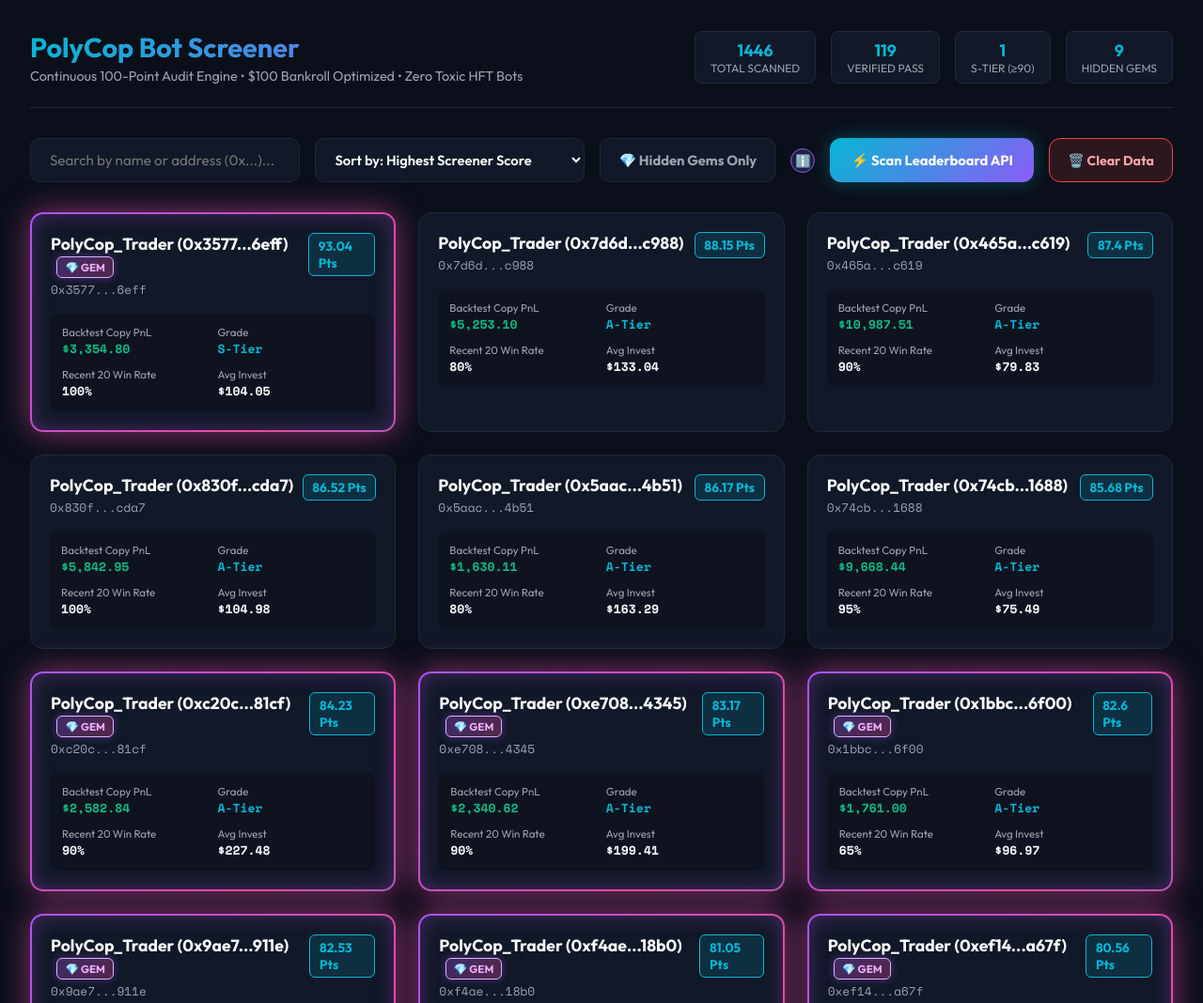
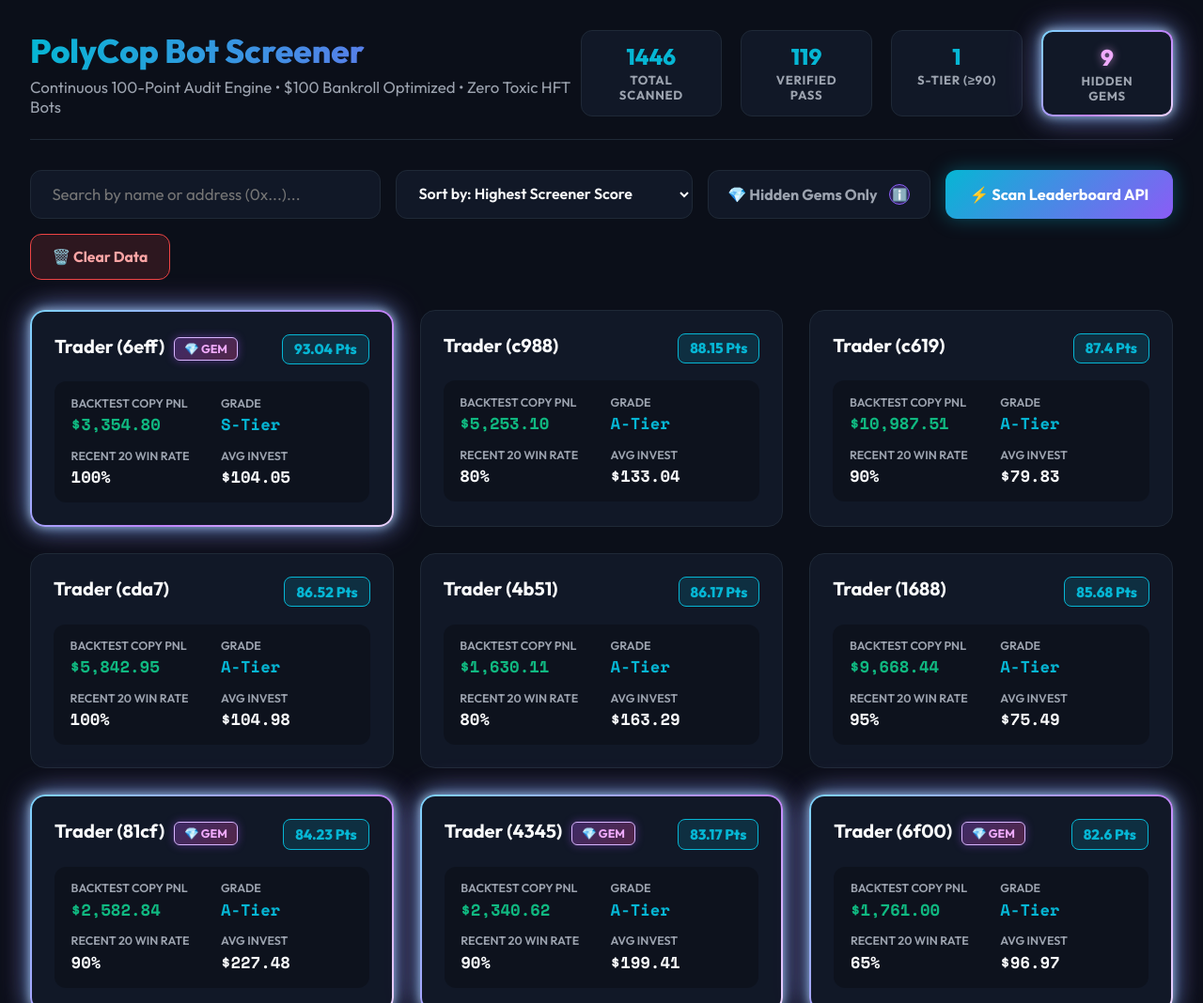
Before and after one commit to AI-Degen-69/polycop-bot-screener, a website: page app/web/index.html in a window 1280 px wide. Shown: the top 1068 px of the page at 94% size. Drawn offline with nearby package versions, Linux system fonts and the light colour scheme.

Commit message:
feat(ui): update layout width, diamond gem animations, and info bubble embedding

```diff
--- a/app/web/css/styles.css
+++ b/app/web/css/styles.css
@@ -24,7 +24,7 @@ body {
     min-height: 100vh;
 }
 
-.container { max-width: 1400px; margin: 0 auto; }
+.container { max-width: 1750px; width: 95vw; margin: 0 auto; }
 
 header {
     display: flex; justify-content: space-between; align-items: center;
@@ -32,37 +32,38 @@ header {
 }
 
 .header-title h1 {
-    font-size: 1.8rem; font-weight: 700;
+    font-size: 2.2rem; font-weight: 800;
     background: linear-gradient(to right, var(--accent-cyan), var(--accent-purple));
     -webkit-background-clip: text; -webkit-text-fill-color: transparent;
 }
 
-.header-title p { color: var(--text-muted); font-size: 0.9rem; margin-top: 0.25rem; }
+.header-title p { color: var(--text-muted); font-size: 1.05rem; margin-top: 0.35rem; }
 
-.header-stats { display: flex; gap: 1rem; }
+.header-stats { display: flex; gap: 1.25rem; }
 
 .stat-pill {
     background: var(--bg-card); border: 1px solid var(--border-color);
-    padding: 0.5rem 1rem; border-radius: 8px; text-align: center;
+    padding: 0.75rem 1.4rem; border-radius: 12px; text-align: center;
+    min-width: 140px; transition: all 0.3s ease;
 }
 
-.stat-pill .val { font-size: 1.1rem; font-weight: 700; color: var(--accent-cyan); }
-.stat-pill .lbl { font-size: 0.75rem; color: var(--text-muted); text-transform: uppercase; }
+.stat-pill .val { font-size: 1.5rem; font-weight: 800; color: var(--accent-cyan); }
+.stat-pill .lbl { font-size: 0.82rem; color: var(--text-muted); text-transform: uppercase; font-weight: 700; letter-spacing: 0.05em; margin-top: 0.15rem; }
 
-.search-bar { display: flex; gap: 1rem; margin-bottom: 2rem; }
+.search-bar { display: flex; gap: 1rem; margin-bottom: 2rem; flex-wrap: wrap; }
 
 .search-input {
-    flex: 1; background: var(--bg-card); border: 1px solid var(--border-color);
-    color: var(--text-main); padding: 0.75rem 1.25rem; border-radius: 10px;
-    font-family: 'Outfit', sans-serif; font-size: 0.95rem; outline: none; transition: all 0.25s ease;
+    flex: 1; min-width: 280px; background: var(--bg-card); border: 1px solid var(--border-color);
+    color: var(--text-main); padding: 0.85rem 1.4rem; border-radius: 12px;
+    font-family: 'Outfit', sans-serif; font-size: 1.05rem; outline: none; transition: all 0.25s ease;
 }
 
 .search-input:focus { border-color: var(--accent-cyan); box-shadow: 0 0 15px rgba(6, 182, 212, 0.2); }
 
 .sort-select {
     background: var(--bg-card); border: 1px solid var(--border-color);
-    color: var(--text-main); padding: 0.75rem 1rem; border-radius: 10px;
-    font-family: 'Outfit', sans-serif; font-size: 0.92rem; font-weight: 600; cursor: pointer; outline: none;
+    color: var(--text-main); padding: 0.85rem 1.25rem; border-radius: 12px;
+    font-family: 'Outfit', sans-serif; font-size: 1rem; font-weight: 600; cursor: pointer; outline: none;
     transition: all 0.25s ease;
 }
 
@@ -70,75 +71,81 @@ header {
 
 .btn-toggle-gem {
     background: var(--bg-card); border: 1px solid var(--border-color);
-    color: var(--text-muted); padding: 0.75rem 1.2rem; border-radius: 10px;
-    font-family: 'Outfit', sans-serif; font-size: 0.92rem; font-weight: 700; cursor: pointer;
-    display: inline-flex; align-items: center; gap: 0.4rem; transition: all 0.25s ease;
+    color: var(--text-muted); padding: 0.85rem 1.3rem; border-radius: 12px;
+    font-family: 'Outfit', sans-serif; font-size: 1rem; font-weight: 700; cursor: pointer;
+    display: inline-flex; align-items: center; gap: 0.6rem; transition: all 0.25s ease;
+    position: relative; overflow: visible;
 }
 
-.btn-toggle-gem:hover { border-color: var(--accent-purple); color: #ffffff; }
-
-.btn-toggle-gem.active {
-    background: rgba(139, 92, 246, 0.25); border-color: var(--accent-purple);
-    color: #ffffff; box-shadow: 0 0 20px rgba(139, 92, 246, 0.4);
-}
+.btn-toggle-gem:hover { border-color: #c084fc; color: #ffffff; }
 
 .badge-gem {
     background: linear-gradient(135deg, rgba(168, 85, 247, 0.3), rgba(236, 72, 153, 0.3));
-    border: 1px solid #d8b4fe; color: #f0abfc; font-size: 0.72rem; font-weight: 700;
-    padding: 0.2rem 0.5rem; border-radius: 6px; display: inline-flex; align-items: center;
-    gap: 0.2rem; margin-left: 0.4rem; cursor: help; box-shadow: 0 0 10px rgba(168, 85, 247, 0.4); transition: all 0.25s ease;
+    border: 1px solid #d8b4fe; color: #f0abfc; font-size: 0.78rem; font-weight: 700;
+    padding: 0.25rem 0.6rem; border-radius: 6px; display: inline-flex; align-items: center;
+    gap: 0.25rem; margin-left: 0.4rem; cursor: help; box-shadow: 0 0 10px rgba(168, 85, 247, 0.4); transition: all 0.25s ease;
 }
 
 .badge-gem:hover { transform: scale(1.05); border-color: #f0abfc; box-shadow: 0 0 16px rgba(236, 72, 153, 0.6); }
 
-/* --- SPARKLY GEM CARDS & MODAL ANIMATIONS --- */
-@keyframes gemSparkleBorder {
+/* --- SPARKLING DIAMOND BORDER ANIMATIONS --- */
+@keyframes diamondSparkleBorder {
     0% { background-position: 0% 50%; }
     50% { background-position: 100% 50%; }
     100% { background-position: 0% 50%; }
 }
 
-@keyframes gemSparkleSweep {
-    0% { transform: translateX(-150%) skewX(-25deg); opacity: 0; }
-    50% { opacity: 0.6; }
-    100% { transform: translateX(250%) skewX(-25deg); opacity: 0; }
+@keyframes diamondSoftGlow {
+    0%, 100% {
+        box-shadow: 0 0 12px rgba(56, 189, 248, 0.35), 0 0 20px rgba(232, 121, 249, 0.25);
+    }
+    50% {
+        box-shadow: 0 0 24px rgba(56, 189, 248, 0.6), 0 0 35px rgba(232, 121, 249, 0.45), 0 0 10px rgba(255, 255, 255, 0.7);
+    }
 }
 
-@keyframes gemPulseGlow {
-    0%, 100% { box-shadow: 0 0 20px rgba(168, 85, 247, 0.4), inset 0 0 15px rgba(236, 72, 153, 0.2); }
-    50% { box-shadow: 0 0 35px rgba(236, 72, 153, 0.65), inset 0 0 25px rgba(168, 85, 247, 0.35); }
+/* 1. HIDDEN GEMS WALLET CARD & MODAL (Border Only - Inside Untouched) */
+.wallet-card.card-gem,
+.modal-container.modal-gem {
+    position: relative;
+    border: 2px solid transparent !important;
+    background: linear-gradient(var(--bg-card), var(--bg-card)) padding-box,
+                linear-gradient(135deg, #7dd3fc, #c084fc, #ffffff, #e879f9, #38bdf8, #7dd3fc) border-box !important;
+    background-size: 300% 300% !important;
+    animation: diamondSparkleBorder 5s ease infinite, diamondSoftGlow 3.5s ease-in-out infinite !important;
 }
 
-.wallet-card.card-gem {
-    position: relative; border: 2px solid transparent !important;
+/* 2. HIDDEN GEMS FILTER BUTTON ACTIVE STATE */
+.btn-toggle-gem.active {
+    border: 2px solid transparent !important;
     background: linear-gradient(var(--bg-card), var(--bg-card)) padding-box,
-                linear-gradient(135deg, #a855f7, #ec4899, #3b82f6, #8b5cf6, #a855f7) border-box !important;
+                linear-gradient(135deg, #7dd3fc, #c084fc, #ffffff, #e879f9, #38bdf8, #7dd3fc) border-box !important;
     background-size: 300% 300% !important;
-    animation: gemSparkleBorder 4s ease infinite, gemPulseGlow 3s ease-in-out infinite !important;
-    overflow: hidden;
+    animation: diamondSparkleBorder 5s ease infinite, diamondSoftGlow 3.5s ease-in-out infinite !important;
+    color: #ffffff;
 }
 
-.wallet-card.card-gem::before {
-    content: ""; position: absolute; top: 0; left: 0; width: 45%; height: 100%;
-    background: linear-gradient(90deg, transparent, rgba(255, 255, 255, 0.3), transparent);
-    animation: gemSparkleSweep 5s cubic-bezier(0.4, 0, 0.2, 1) infinite; pointer-events: none; z-index: 2;
+/* 3. HIDDEN GEMS COUNTER STAT PILL */
+.stat-pill-gem {
+    border: 2px solid transparent !important;
+    background: linear-gradient(var(--bg-card), var(--bg-card)) padding-box,
+                linear-gradient(135deg, #7dd3fc, #c084fc, #ffffff, #e879f9, #38bdf8, #7dd3fc) border-box !important;
+    background-size: 300% 300% !important;
+    animation: diamondSparkleBorder 5s ease infinite, diamondSoftGlow 3.5s ease-in-out infinite !important;
 }
 
-.modal-container.modal-gem {
-    border: 2px solid transparent !important;
-    background: linear-gradient(var(--bg-card), var(--bg-card)) padding-box,
-                linear-gradient(135deg, #a855f7, #ec4899, #3b82f6, #8b5cf6, #a855f7) border-box !important;
-    background-size: 300% 300% !important;
-    animation: gemSparkleBorder 4s ease infinite, gemPulseGlow 3s ease-in-out infinite !important;
+.stat-pill-gem .val {
+    color: #f0abfc !important;
+    text-shadow: 0 0 10px rgba(240, 171, 252, 0.6);
 }
 
 .badge-gem-wrapper { position: relative; display: inline-block; }
 
 .gem-tooltip-text {
-    visibility: hidden; width: 290px; background: #1e1b4b; color: #f3e8ff; text-align: left;
-    border-radius: 12px; padding: 0.85rem 1rem; position: absolute; z-index: 100;
-    bottom: 125%; left: 50%; margin-left: -145px; opacity: 0; transform: translateY(8px);
-    transition: opacity 0.25s ease, transform 0.25s ease; font-size: 0.8rem; font-weight: 400; line-height: 1.45;
+    visibility: hidden; width: 300px; background: #1e1b4b; color: #f3e8ff; text-align: left;
+    border-radius: 12px; padding: 0.9rem 1.1rem; position: absolute; z-index: 100;
+    bottom: 125%; left: 50%; margin-left: -150px; opacity: 0; transform: translateY(8px);
+    transition: opacity 0.25s ease, transform 0.25s ease; font-size: 0.85rem; font-weight: 400; line-height: 1.45;
     border: 1px solid #c084fc; box-shadow: 0 14px 40px rgba(0, 0, 0, 0.9), 0 0 20px rgba(168, 85, 247, 0.3);
     pointer-events: none;
 }
@@ -150,26 +157,26 @@ header {
 
 .badge-gem-wrapper:hover .gem-tooltip-text { visibility: visible; opacity: 1; transform: translateY(0); }
 
-.gem-info-bubble-wrapper { position: relative; display: inline-flex; align-items: center; gap: 0.4rem; }
+.gem-info-bubble-wrapper { position: relative; display: inline-flex; align-items: center; margin-left: 0.2rem; }
 
 .gem-info-bubble {
-    background: rgba(139, 92, 246, 0.2); border: 1px solid var(--accent-purple); color: #d8b4fe;
-    width: 26px; height: 26px; border-radius: 50%; display: inline-flex; align-items: center; justify-content: center;
+    background: rgba(139, 92, 246, 0.25); border: 1px solid var(--accent-purple); color: #d8b4fe;
+    width: 22px; height: 22px; border-radius: 50%; display: inline-flex; align-items: center; justify-content: center;
     font-size: 0.82rem; font-weight: 700; cursor: help; transition: all 0.25s ease;
 }
 
-.gem-info-bubble:hover { background: rgba(139, 92, 246, 0.4); border-color: #f0abfc; transform: scale(1.1); box-shadow: 0 0 12px rgba(168, 85, 247, 0.6); }
+.gem-info-bubble:hover { background: rgba(139, 92, 246, 0.5); border-color: #f0abfc; transform: scale(1.1); box-shadow: 0 0 12px rgba(168, 85, 247, 0.6); }
 
 .gem-info-card {
-    visibility: hidden; width: 320px; background: #0f172a; color: #f1f5f9; border-radius: 14px;
-    padding: 1rem 1.15rem; position: absolute; z-index: 120; top: 135%; right: 0; opacity: 0;
-    transform: translateY(-8px); transition: opacity 0.25s ease, transform 0.25s ease; font-size: 0.82rem;
+    visibility: hidden; width: 340px; background: #0f172a; color: #f1f5f9; border-radius: 14px;
+    padding: 1.1rem 1.25rem; position: absolute; z-index: 120; top: 140%; left: 50%;
+    transform: translateX(-50%) translateY(-8px); transition: opacity 0.25s ease, transform 0.25s ease; font-size: 0.88rem;
     line-height: 1.5; border: 1px solid #a855f7; box-shadow: 0 16px 45px rgba(0, 0, 0, 0.9), 0 0 25px rgba(168, 85, 247, 0.4);
-    pointer-events: none;
+    pointer-events: none; text-align: left; font-weight: 400;
 }
 
 .gem-info-card::before {
-    content: ""; position: absolute; bottom: 100%; right: 12px; border-width: 7px; border-style: solid;
+    content: ""; position: absolute; bottom: 100%; left: 50%; margin-left: -7px; border-width: 7px; border-style: solid;
     border-color: transparent transparent #a855f7 transparent;
 }
 
@@ -177,7 +184,7 @@ header {
 
 .btn-scan {
     background: linear-gradient(135deg, #06b6d4 0%, #8b5cf6 100%); color: #ffffff;
-    font-family: 'Outfit', sans-serif; font-size: 0.92rem; font-weight: 700; padding: 0.75rem 1.4rem;
+    font-family: 'Outfit', sans-serif; font-size: 1.02rem; font-weight: 700; padding: 0.85rem 1.6rem;
     border-radius: 12px; border: none; cursor: pointer; display: inline-flex; align-items: center;
     gap: 0.5rem; box-shadow: 0 0 20px rgba(6, 182, 212, 0.35); transition: all 0.25s ease;
 }
@@ -186,34 +193,34 @@ header {
 
 .btn-clear-data {
     background: rgba(239, 68, 68, 0.15); border: 1px solid #ef4444; color: #fca5a5;
-    font-family: 'Outfit', sans-serif; font-size: 0.88rem; font-weight: 700; padding: 0.75rem 1.2rem;
+    font-family: 'Outfit', sans-serif; font-size: 0.98rem; font-weight: 700; padding: 0.85rem 1.4rem;
     border-radius: 12px; cursor: pointer; display: inline-flex; align-items: center; gap: 0.4rem; transition: all 0.25s ease;
 }
 
 .btn-clear-data:hover { background: rgba(239, 68, 68, 0.3); color: #ffffff; box-shadow: 0 0 16px rgba(239, 68, 68, 0.4); }
 
-.wallets-grid { display: grid; grid-template-columns: repeat(auto-fill, minmax(320px, 1fr)); gap: 1.5rem; }
+.wallets-grid { display: grid; grid-template-columns: repeat(auto-fill, minmax(360px, 1fr)); gap: 1.75rem; }
 
 .wallet-card {
-    background: var(--bg-card); border: 1px solid var(--border-color); border-radius: 14px;
-    padding: 1.25rem; cursor: pointer; transition: all 0.25s ease; position: relative;
+    background: var(--bg-card); border: 1px solid var(--border-color); border-radius: 16px;
+    padding: 1.5rem; cursor: pointer; transition: all 0.25s ease; position: relative;
 }
 
-.wallet-card:hover { transform: translateY(-4px); border-color: var(--accent-cyan); box-shadow: 0 10px 25px rgba(0, 0, 0, 0.5); }
+.wallet-card:hover { transform: translateY(-4px); border-color: var(--accent-cyan); box-shadow: 0 12px 28px rgba(0, 0, 0, 0.6); }
 
-.wallet-card-top { display: flex; justify-content: space-between; align-items: flex-start; margin-bottom: 1rem; }
-.wallet-card-name { font-size: 1.1rem; font-weight: 700; }
-.wallet-card-addr { font-family: 'Space Mono', monospace; font-size: 0.8rem; color: var(--text-muted); margin-top: 0.2rem; }
+.wallet-card-top { display: flex; justify-content: space-between; align-items: flex-start; margin-bottom: 1.15rem; }
+.wallet-card-name { font-size: 1.25rem; font-weight: 700; color: var(--text-main); }
+.wallet-card-addr { font-family: 'Space Mono', monospace; font-size: 0.88rem; color: var(--text-muted); margin-top: 0.25rem; }
 
 .score-badge {
     background: rgba(6, 182, 212, 0.15); border: 1px solid var(--accent-cyan); color: var(--accent-cyan);
-    font-size: 0.85rem; font-weight: 700; padding: 0.25rem 0.6rem; border-radius: 6px;
+    font-size: 0.95rem; font-weight: 800; padding: 0.35rem 0.75rem; border-radius: 8px;
 }
 
-.card-metrics-summary { display: grid; grid-template-columns: 1fr 1fr; gap: 0.6rem; background: rgba(0, 0, 0, 0.2); padding: 0.75rem; border-radius: 8px; }
-.summary-cell { font-size: 0.82rem; }
-.summary-lbl { color: var(--text-muted); display: block; font-size: 0.72rem; }
-.summary-val { font-weight: 700; font-family: 'Space Mono', monospace; color: var(--text-main); }
+.card-metrics-summary { display: grid; grid-template-columns: 1fr 1fr; gap: 0.85rem 1.2rem; background: rgba(0, 0, 0, 0.25); padding: 0.95rem 1.1rem; border-radius: 12px; }
+.summary-cell { font-size: 0.9rem; }
+.summary-lbl { color: var(--text-muted); display: block; font-size: 0.78rem; font-weight: 600; text-transform: uppercase; margin-bottom: 0.15rem; }
+.summary-val { font-weight: 700; font-family: 'Space Mono', monospace; color: var(--text-main); font-size: 1.08rem; }
 
 /* --- MODAL DIALOG STYLES --- */
 .modal-overlay {
--- a/app/web/index.html
+++ b/app/web/index.html
@@ -30,7 +30,7 @@
                     <div class="val" id="statSTier">0</div>
                     <div class="lbl">S-Tier (≥90)</div>
                 </div>
-                <div class="stat-pill">
+                <div class="stat-pill stat-pill-gem">
                     <div class="val" id="statGems">0</div>
                     <div class="lbl">Hidden Gems</div>
                 </div>
@@ -46,14 +46,16 @@
                 <option value="wr-desc">Sort by: Highest Win Rate</option>
                 <option value="polycop-desc">Sort by: Highest PolyCop Site Score</option>
             </select>
-            <button id="btnToggleGem" class="btn-toggle-gem">💎 Hidden Gems Only</button>
-            <div class="gem-info-bubble-wrapper">
-                <div class="gem-info-bubble">ℹ️</div>
-                <div class="gem-info-card">
-                    <strong>💎 How Hidden Gems Are Identified:</strong><br>
-                    Hidden Gems are PolyCop addresses with a lower site ranking (PolyCop Score &lt; 75), yet pass <strong>100% of our strict $100 Bankroll Hard Rejection Gates</strong> with a <strong>God-Tier Screener Score (&ge;80.0)</strong>!
-                </div>
-            </div>
+            <button id="btnToggleGem" class="btn-toggle-gem">
+                <span class="btn-label">💎 Hidden Gems Only</span>
+                <span class="gem-info-bubble-wrapper">
+                    <span class="gem-info-bubble">ℹ️</span>
+                    <span class="gem-info-card">
+                        <strong>💎 How Hidden Gems Are Identified:</strong><br>
+                        Hidden Gems are PolyCop addresses with a lower site ranking (PolyCop Score &lt; 75), yet pass <strong>100% of our strict $100 Bankroll Hard Rejection Gates</strong> with a <strong>God-Tier Screener Score (&ge;80.0)</strong>!
+                    </span>
+                </span>
+            </button>
             <button id="btnStartScan" class="btn-scan">⚡ Scan Leaderboard API</button>
             <button id="btnClearData" class="btn-clear-data">🗑️ Clear Data</button>
         </div>
--- a/app/web/js/app.js
+++ b/app/web/js/app.js
@@ -31,6 +31,8 @@ async function loadDataset() {
         filterAndRender();
     } catch (e) {
         console.warn("Could not load /data/phase2_verified_targets.json:", e);
+        allTargets = [];
+        updateSummaryHeader({});
         document.getElementById("walletsGrid").innerHTML = `
             <div style="grid-column: 1/-1; text-align: center; padding: 3rem; color: #9ca3af;">
                 <h3>⚠️ No Cached Scan Data Found</h3>
@@ -40,22 +42,31 @@ async function loadDataset() {
     }
 }
 
-function updateSummaryHeader(data) {
-    document.getElementById("statTotalScanned").innerText = data.total_scraped_profiles || 0;
-    document.getElementById("statVerified").innerText = data.total_verified_targets || allTargets.length;
-    document.getElementById("statSTier").innerText = data.s_tier_count || allTargets.filter(t => t.final_score >= 90).length;
-    document.getElementById("statGems").innerText = data.hidden_gems_count || allTargets.filter(t => t.is_hidden_gem).length;
+function updateSummaryHeader(data = {}) {
+    const totalScanned = data.total_scraped_profiles ?? (allTargets.length > 0 ? allTargets.length : 0);
+    const totalVerified = data.total_verified_targets ?? allTargets.length;
+    const sTierCount = data.s_tier_count ?? allTargets.filter(t => t.final_score >= 90).length;
+    const gemsCount = data.hidden_gems_count ?? allTargets.filter(t => t.is_hidden_gem).length;
+
+    document.getElementById("statTotalScanned").innerText = totalScanned;
+    document.getElementById("statVerified").innerText = totalVerified;
+    document.getElementById("statSTier").innerText = sTierCount;
+    document.getElementById("statGems").innerText = gemsCount;
 }
 
-function toggleGemsFilter() {
+function toggleGemsFilter(e) {
+    if (e && e.target && e.target.closest('.gem-info-bubble-wrapper')) return;
+
     showGemsOnly = !showGemsOnly;
     const btn = document.getElementById("btnToggleGem");
+    const labelSpan = btn.querySelector(".btn-label");
+
     if (showGemsOnly) {
         btn.classList.add("active");
-        btn.innerHTML = '💎 Hidden Gems Active <span style="font-size:0.75rem; opacity:0.8;">(Click to show all)</span>';
+        if (labelSpan) labelSpan.innerHTML = '💎 Hidden Gems Active <span style="font-size:0.75rem; opacity:0.8;">(Click to show all)</span>';
     } else {
         btn.classList.remove("active");
-        btn.innerHTML = '💎 Hidden Gems Only';
+        if (labelSpan) labelSpan.innerHTML = '💎 Hidden Gems Only';
     }
     filterAndRender();
 }
@@ -79,6 +90,26 @@ function filterAndRender() {
     renderGrid();
 }
 
+function formatTraderName(t) {
+    let name = (t.name || "").trim();
+    const addr = t.address || "";
+    const last4 = addr.length >= 4 ? addr.slice(-4) : "";
+
+    const isGeneric = !name || /^polycop/i.test(name) || /^0x/i.test(name);
+
+    if (isGeneric) {
+        return {
+            title: `Trader (${last4})`,
+            subText: ""
+        };
+    } else {
+        return {
+            title: name,
+            subText: addr ? `${addr.slice(0, 6)}...${addr.slice(-4)}` : ""
+        };
+    }
+}
+
 function renderGrid() {
     const grid = document.getElementById("walletsGrid");
     if (filteredTargets.length === 0) {
@@ -93,6 +124,8 @@ function renderGrid() {
     grid.innerHTML = filteredTargets.map((t, idx) => {
         const isGem = t.is_hidden_gem;
         const cardClass = isGem ? "wallet-card card-gem" : "wallet-card";
+        const nameInfo = formatTraderName(t);
+        const subAddrHtml = nameInfo.subText ? `<div class="wallet-card-addr">${nameInfo.subText}</div>` : '';
         const gemBadgeHtml = isGem ? `
             <div class="badge-gem-wrapper">
                 <span class="badge-gem">💎 GEM</span>
@@ -108,10 +141,10 @@ function renderGrid() {
                 <div class="wallet-card-top">
                     <div>
                         <div class="wallet-card-name">
-                            ${t.name}
+                            ${nameInfo.title}
                             ${gemBadgeHtml}
                         </div>
-                        <div class="wallet-card-addr">${t.address.slice(0, 6)}...${t.address.slice(-4)}</div>
+                        ${subAddrHtml}
                     </div>
                     <div class="score-badge">${t.final_score} Pts</div>
                 </div>
@@ -151,7 +184,8 @@ function openModal(idx) {
     if (target.is_hidden_gem) modalContainer.classList.add("modal-gem");
     else modalContainer.classList.remove("modal-gem");
 
-    document.getElementById("modalTitle").innerText = target.name;
+    const nameInfo = formatTraderName(target);
+    document.getElementById("modalTitle").innerText = nameInfo.title;
     document.getElementById("modalAddr").innerText = `${target.address.slice(0, 8)}...${target.address.slice(-6)}`;
     document.getElementById("modalGradeBadge").innerText = target.grade;
     document.getElementById("modalScreenerScore").innerText = `${target.final_score} / 100 Pts`;
@@ -346,6 +380,7 @@ async function startLeaderboardScan() {
         logFeed.innerHTML += `Screening complete! <strong>${verified.length} verified targets PASS 100% of hard rejection gates.</strong><br>`;
 
         allTargets = verified;
+        updateSummaryHeader({ total_scraped_profiles: profiles.length });
         filterAndRender();
 
         progressFill.style.width = "100%";
@@ -369,8 +404,9 @@ async function clearScanData() {
         const data = await resp.json();
         alert(data.message || "Data cache cleared.");
         allTargets = [];
+        updateSummaryHeader({});
         filterAndRender();
-        loadDataset();
+        await loadDataset();
     } catch (e) {
         alert("Failed to clear scan data: " + e.message);
     }
```
